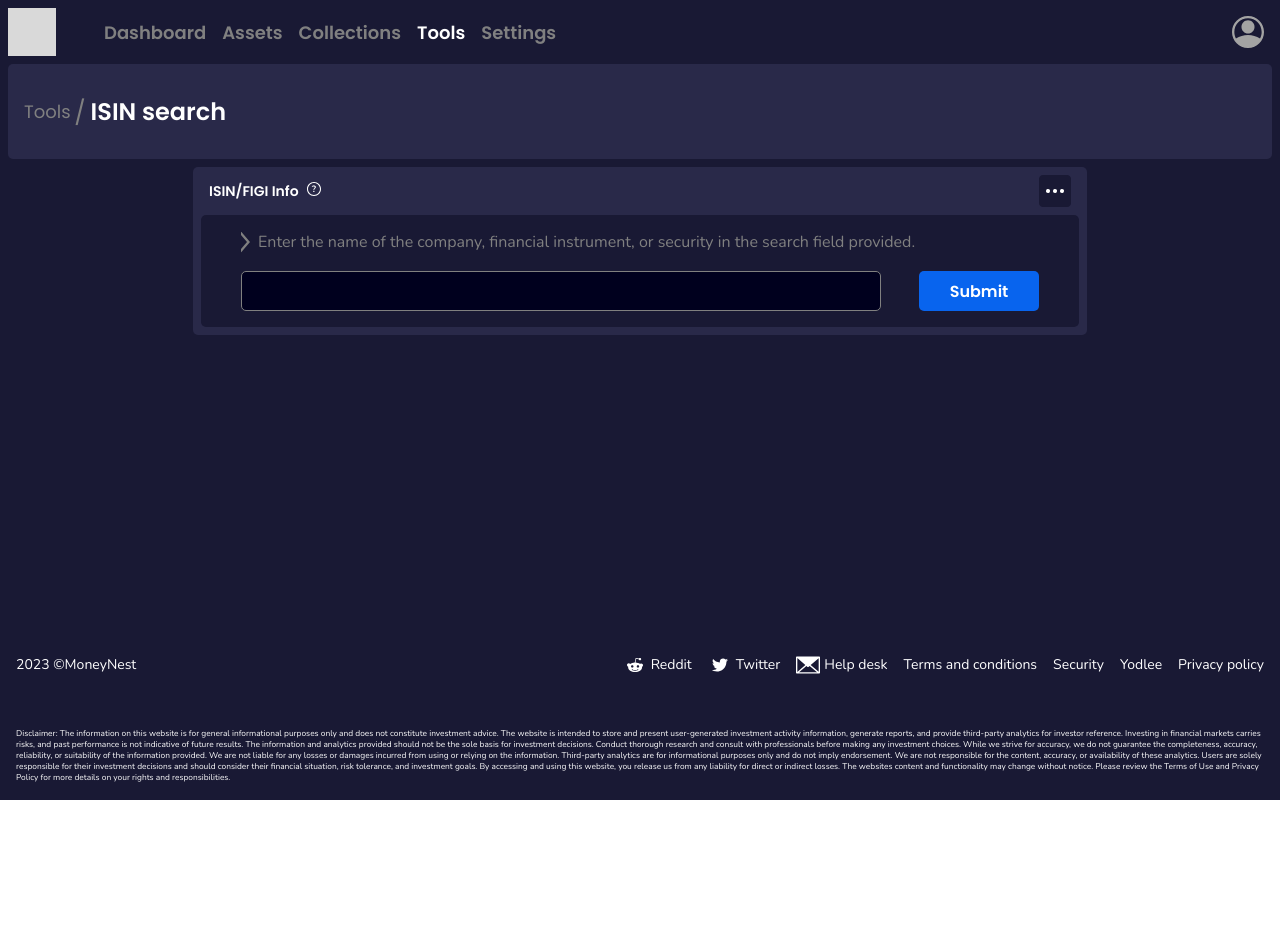
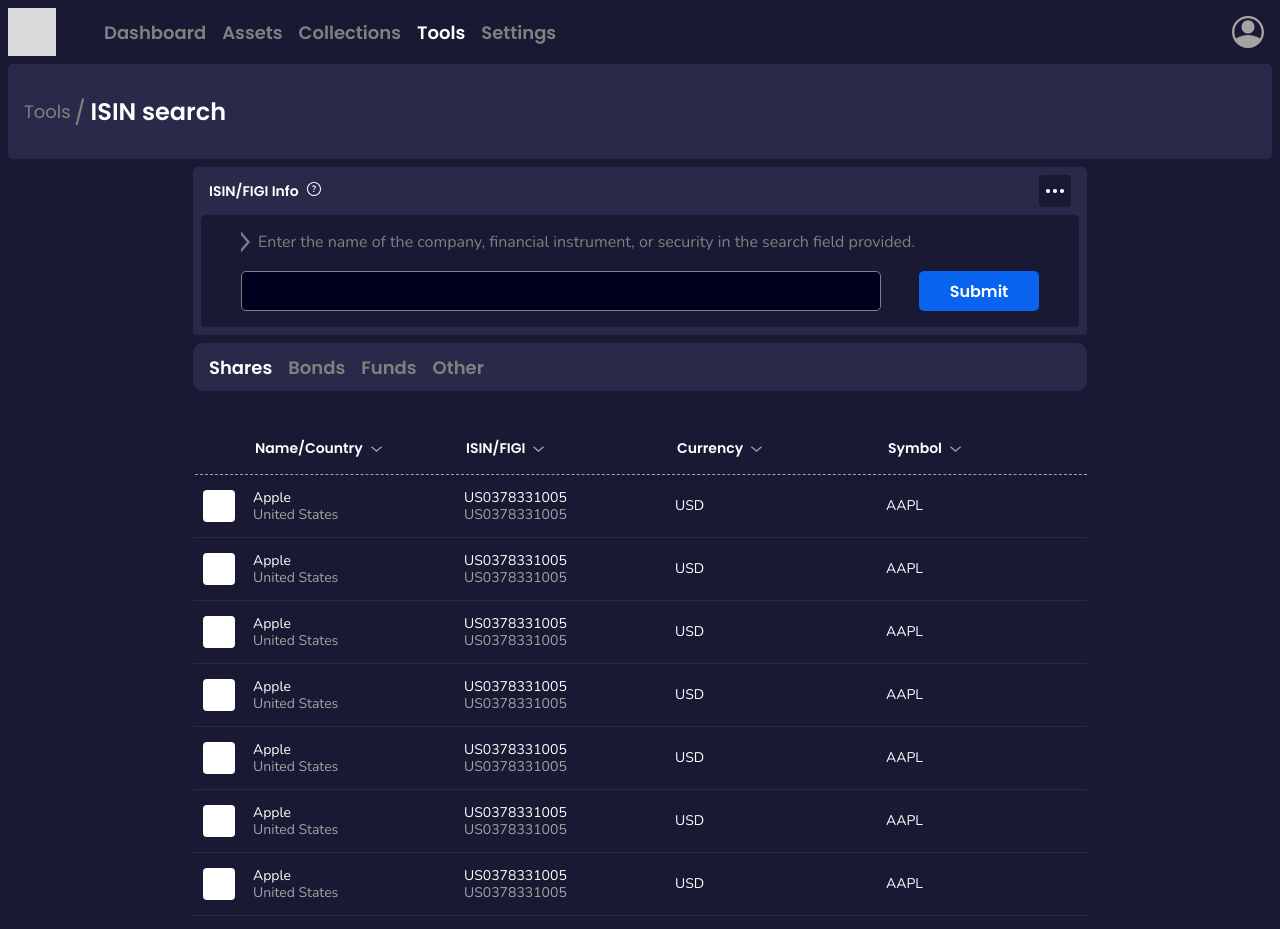
Before and after one commit to Jenya-b/moneynest, a React (Create React App) app: page /tools/isin-search in a window 1280 px wide. Shown: the top 929 px of the page. Before the commit the page ends 800 px from the top, so only its background shows below. Built offline with nearby package versions, Linux system fonts and the light colour scheme.

Commit message:
feat: add table

```diff
--- /dev/null
+++ b/src/constants/filters.ts
@@ -0,0 +1 @@
+export const resourceType = ['Shares', 'Bonds', 'Funds', 'Other'];
--- a/src/constants/images.ts
+++ b/src/constants/images.ts
@@ -2,6 +2,7 @@ export const accountIcon = '/source/images/icons/accountBtn.svg';
 export const questionIcon = '/source/images/icons/questionIcon.svg';
 export const moreBtnIcon = '/source/images/icons/moreBtn.png';
 export const pointerIcon = '/source/images/icons/pointer.svg';
+export const sortIcon = '/source/images/icons/sort.svg';
 
 export const footerIcon = {
   reddit: '/source/images/icons/reddit.svg',
--- /dev/null
+++ b/src/modules/components/Table/TBody/TBody.tsx
@@ -0,0 +1,34 @@
+import { Img } from '../Table.styled';
+
+interface TBodyProps {
+  data: {
+    name: string;
+    country: string;
+    isin: string;
+    figi: string;
+    currency: string;
+    symbol: string;
+  }[];
+}
+
+export const TBody = ({ data }: TBodyProps) => (
+  <tbody>
+    {data.map(({ name, country, isin, figi, currency, symbol }, i) => (
+      <tr key={i}>
+        <td>
+          <Img />
+        </td>
+        <td>
+          <span>{name}</span>
+          <span>{country}</span>
+        </td>
+        <td>
+          <span>{isin}</span>
+          <span>{figi}</span>
+        </td>
+        <td>{currency}</td>
+        <td>{symbol}</td>
+      </tr>
+    ))}
+  </tbody>
+);
--- /dev/null
+++ b/src/modules/components/Table/THead/THead.tsx
@@ -0,0 +1,24 @@
+import { MouseEvent } from 'react';
+
+import { SortElem } from '../Table.styled';
+
+interface THeadProps {
+  data: string[];
+  handleClick: (event: MouseEvent<HTMLElement>) => void;
+  sortElem: string;
+}
+
+export const THead = ({ data, handleClick, sortElem }: THeadProps) => {
+  return (
+    <thead>
+      <tr>
+        <th></th>
+        {data.map((item) => (
+          <th id={item} key={item} onClick={handleClick}>
+            <SortElem active={sortElem === item}>{item}</SortElem>
+          </th>
+        ))}
+      </tr>
+    </thead>
+  );
+};
--- /dev/null
+++ b/src/modules/components/Table/Table.styled.ts
@@ -0,0 +1,103 @@
+import { sortIcon } from 'constants/images';
+import styled from 'styled-components';
+
+interface ICountColumns {
+  count: number;
+}
+
+export const StyledTable = styled.table<ICountColumns>`
+  margin-top: 32px;
+  display: grid;
+  min-width: 100%;
+  grid-template-columns: 50px repeat(${({ count }) => count}, minmax(70px, 1fr));
+
+  ::-webkit-scrollbar {
+    width: 4px;
+    height: 4px;
+    background-color: #292949;
+  }
+
+  ::-webkit-scrollbar-corner {
+    background-color: #808080;
+  }
+
+  ::-webkit-scrollbar-thumb {
+    background-color: #808080;
+  }
+
+  thead,
+  tbody,
+  tr {
+    display: contents;
+  }
+
+  th,
+  td {
+    padding: 15px 5px 15px 10px;
+    overflow: hidden;
+    text-overflow: ellipsis;
+    white-space: nowrap;
+    color: #fff;
+  }
+
+  th {
+    margin-left: 2px;
+    z-index: 100;
+    position: sticky;
+    background: ${({ theme }) => theme.colors.bgSecondary};
+    border-bottom: 1px dashed #a3a3a3;
+    top: 0;
+    text-align: left;
+    font-family: 'Poppins', sans-serif;
+    font-size: 14px;
+    font-style: normal;
+    font-weight: 600;
+    line-height: normal;
+    cursor: ${({ theme }) => theme.cursor};
+  }
+
+  td {
+    border-bottom: 1px solid #292949;
+    display: flex;
+    flex-direction: column;
+    justify-content: center;
+
+    span {
+      :last-child {
+        margin-top: 3px;
+        color: #a3a3a3;
+      }
+    }
+  }
+`;
+
+export const Img = styled.div`
+  width: 32px;
+  height: 32px;
+  flex-shrink: 0;
+  border-radius: 4px;
+  background: #fff;
+`;
+
+interface SortElemProps {
+  active: boolean;
+}
+
+export const SortElem = styled.span<SortElemProps>`
+  position: relative;
+  display: inline-block;
+
+  ::after {
+    position: absolute;
+    top: 50%;
+    right: -20px;
+    content: '';
+    width: 13px;
+    height: 6px;
+    background: url(${sortIcon}) no-repeat;
+    background-position: center;
+
+    transform: ${({ active }) =>
+      active ? 'translateY(-50%) rotate(180deg)' : 'translateY(-50%) rotate(0deg)'};
+  }
+`;
--- /dev/null
+++ b/src/modules/components/Table/Table.tsx
@@ -0,0 +1,33 @@
+import { useState, MouseEvent } from 'react';
+import { THead } from './THead/THead';
+import { StyledTable } from './Table.styled';
+import { TBody } from './TBody/TBody';
+import { data } from './data';
+
+export const Table = () => {
+  const [sortElem, setSortElem] = useState('');
+  const [headData, setHeadData] = useState<string[]>([
+    'Name/Country',
+    'ISIN/FIGI',
+    'Currency',
+    'Symbol',
+  ]);
+
+  const handleSort = (event: MouseEvent<HTMLElement>) => {
+    const { id } = event.currentTarget;
+
+    console.log(id);
+
+    if (!id) return;
+
+    if (id === sortElem) setSortElem('');
+    else setSortElem(id);
+  };
+
+  return (
+    <StyledTable count={headData.length}>
+      <THead data={headData} handleClick={handleSort} sortElem={sortElem} />
+      <TBody data={data} />
+    </StyledTable>
+  );
+};
--- /dev/null
+++ b/src/modules/components/Table/data.ts
@@ -0,0 +1,146 @@
+export const data = [
+  {
+    name: 'Apple',
+    country: 'United States',
+    isin: 'US0378331005',
+    figi: 'US0378331005',
+    currency: 'USD',
+    symbol: 'AAPL',
+  },
+  {
+    name: 'Apple',
+    country: 'United States',
+    isin: 'US0378331005',
+    figi: 'US0378331005',
+    currency: 'USD',
+    symbol: 'AAPL',
+  },
+  {
+    name: 'Apple',
+    country: 'United States',
+    isin: 'US0378331005',
+    figi: 'US0378331005',
+    currency: 'USD',
+    symbol: 'AAPL',
+  },
+  {
+    name: 'Apple',
+    country: 'United States',
+    isin: 'US0378331005',
+    figi: 'US0378331005',
+    currency: 'USD',
+    symbol: 'AAPL',
+  },
+  {
+    name: 'Apple',
+    country: 'United States',
+    isin: 'US0378331005',
+    figi: 'US0378331005',
+    currency: 'USD',
+    symbol: 'AAPL',
+  },
+  {
+    name: 'Apple',
+    country: 'United States',
+    isin: 'US0378331005',
+    figi: 'US0378331005',
+    currency: 'USD',
+    symbol: 'AAPL',
+  },
+  {
+    name: 'Apple',
+    country: 'United States',
+    isin: 'US0378331005',
+    figi: 'US0378331005',
+    currency: 'USD',
+    symbol: 'AAPL',
+  },
+  {
+    name: 'Apple',
+    country: 'United States',
+    isin: 'US0378331005',
+    figi: 'US0378331005',
+    currency: 'USD',
+    symbol: 'AAPL',
+  },
+  {
+    name: 'Apple',
+    country: 'United States',
+    isin: 'US0378331005',
+    figi: 'US0378331005',
+    currency: 'USD',
+    symbol: 'AAPL',
+  },
+  {
+    name: 'Apple',
+    country: 'United States',
+    isin: 'US0378331005',
+    figi: 'US0378331005',
+    currency: 'USD',
+    symbol: 'AAPL',
+  },
+  {
+    name: 'Apple',
+    country: 'United States',
+    isin: 'US0378331005',
+    figi: 'US0378331005',
+    currency: 'USD',
+    symbol: 'AAPL',
+  },
+  {
+    name: 'Apple',
+    country: 'United States',
+    isin: 'US0378331005',
+    figi: 'US0378331005',
+    currency: 'USD',
+    symbol: 'AAPL',
+  },
+  {
+    name: 'Apple',
+    country: 'United States',
+    isin: 'US0378331005',
+    figi: 'US0378331005',
+    currency: 'USD',
+    symbol: 'AAPL',
+  },
+  {
+    name: 'Apple',
+    country: 'United States',
+    isin: 'US0378331005',
+    figi: 'US0378331005',
+    currency: 'USD',
+    symbol: 'AAPL',
+  },
+  {
+    name: 'Apple',
+    country: 'United States',
+    isin: 'US0378331005',
+    figi: 'US0378331005',
+    currency: 'USD',
+    symbol: 'AAPL',
+  },
+  {
+    name: 'Apple',
+    country: 'United States',
+    isin: 'US0378331005',
+    figi: 'US0378331005',
+    currency: 'USD',
+    symbol: 'AAPL',
+  },
+  {
+    name: 'Apple',
+    country: 'United States',
+    isin: 'US0378331005',
+    figi: 'US0378331005',
+    currency: 'USD',
+    symbol: 'AAPL',
+  },
+  {
+    name: 'Apple',
+    country: 'United States',
+    isin: 'US0378331005',
+    figi: 'US0378331005',
+    currency: 'USD',
+    symbol: 'AAPL',
+  },
+];
--- a/src/modules/pages/IsinSearch/IsinSearch.styled.ts
+++ b/src/modules/pages/IsinSearch/IsinSearch.styled.ts
@@ -1,14 +1,15 @@
 import { moreBtnIcon, pointerIcon } from 'constants/images';
 import styled from 'styled-components';
+import { colors } from 'styles/colors';
+
+export const Container = styled.div`
+  margin-top: 8px;
+  display: grid;
+  grid-template: repeat(3, auto) / 1fr minmax(300px, 894px) 1fr;
+`;
 
 export const SearchBlock = styled.div`
-  margin-top: 8px;
   height: 168px;
-  display: grid;
-  grid-template-columns: 1fr minmax(300px, 894px) 1fr;
-`;
-
-export const Container = styled.div`
   grid-column: 2/3;
   border-radius: 5px;
   padding: 8px;
@@ -104,3 +105,29 @@ export const TooltipWrap = styled.div`
   margin-right: auto;
   margin-left: 8px;
 `;
+
+export const FilterResourceType = styled.div`
+  grid-column: 2/3;
+  margin-top: 8px;
+  padding: 10px 16px;
+  height: 48px;
+  display: flex;
+  align-items: center;
+  column-gap: 16px;
+  border-radius: 10px;
+  background: ${({ theme }) => theme.colors.bgTertiary};
+`;
+
+interface TypeItemProps {
+  active: boolean;
+}
+
+export const TypeItem = styled.p<TypeItemProps>`
+  font-size: 18px;
+  font-style: normal;
+  font-weight: 600;
+  line-height: normal;
+  font-family: 'Poppins', sans-serif;
+  color: ${({ active }) => (active ? `${colors.white}` : `${colors.grey200}`)};
+  cursor: ${({ theme }) => theme.cursor};
+`;
--- a/src/modules/pages/IsinSearch/IsinSearch.tsx
+++ b/src/modules/pages/IsinSearch/IsinSearch.tsx
@@ -1,4 +1,5 @@
 import { useLocation } from 'react-router-dom';
+import { useState } from 'react';
 
 import { Main } from 'styles/components';
 import { Breadcrumbs } from 'modules/components/Breadcrumbs/Breadcrumbs';
@@ -13,17 +14,22 @@ import {
   InputSearch,
   ButtonSearch,
   TooltipWrap,
+  FilterResourceType,
+  TypeItem,
 } from './IsinSearch.styled';
 import Tooltip from 'modules/components/Tooltip/Tooltip';
+import { resourceType } from 'constants/filters';
+import { Table } from 'modules/components/Table/Table';
 
 export const IsinSearchPage = () => {
+  const [type, setType] = useState('Shares');
   const location = useLocation();
 
   return (
     <Main>
       <Breadcrumbs pathName={location.pathname} />
-      <SearchBlock>
-        <Container>
+      <Container>
+        <SearchBlock>
           <TitleWrap>
             <p>ISIN/FIGI Info</p>
             <TooltipWrap>
@@ -46,8 +52,18 @@ Both ISIN and FIGI are widely used in the financial industry for trading, settle
               <ButtonSearch>Submit</ButtonSearch>
             </Label>
           </InputWrap>
-        </Container>
-      </SearchBlock>
+        </SearchBlock>
+        <FilterResourceType>
+          {resourceType.map((item) => (
+            <TypeItem key={item} active={item === type} onClick={() => setType(item)}>
+              {item}
+            </TypeItem>
+          ))}
+        </FilterResourceType>
+        <div style={{ gridColumn: '2/3' }}>
+          <Table />
+        </div>
+      </Container>
     </Main>
   );
 };
--- a/src/styles/global.ts
+++ b/src/styles/global.ts
@@ -40,9 +40,6 @@ export default createGlobalStyle`
 		-moz-text-size-adjust: 100%;
 		-webkit-text-size-adjust: 100%;
 	}
-	body {
-		overflow: hidden;
-	}
 	input,
 	button,
 	textarea {
```
Also changed, not shown: public/source/images/icons/sort.svg (added).
